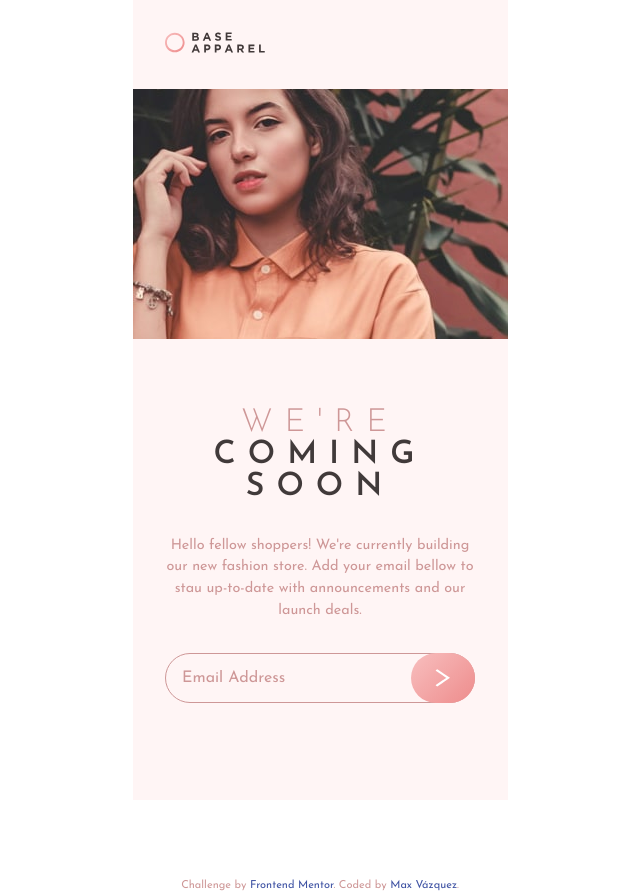
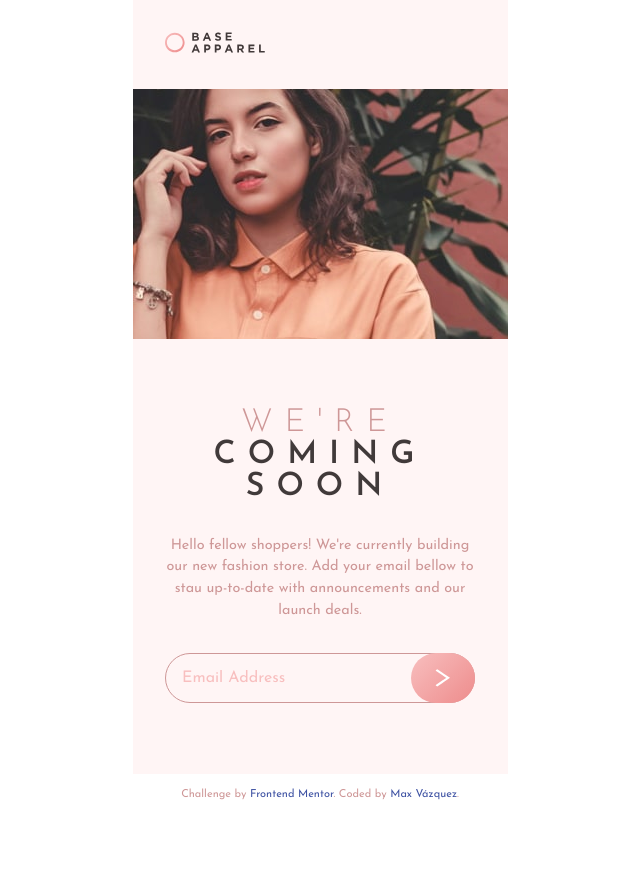
Before and after one commit to vazbaumax/base-apparel-coming-soon-master, a plain HTML site: page index.html in a window 1280 px wide. Shown: the whole page, without its empty margins (320-960 px from the left). After the commit the page ends 800 px from the top, so only its background shows below. Drawn offline with Linux system fonts and the light colour scheme.

Commit message:
second commit

```diff
--- a/css/style.css
+++ b/css/style.css
@@ -17,14 +17,23 @@
 body {
   font-family: "Josefin Sans", sans-serif;
   color: var(--Desaturated-Red);
+  font-size: 16px;
 }
 
 /* ------------- Mobile First ------------- */
 
+.wrapper {
+  width: 100vw;
+  height: 100vh;
+  display: flex;
+  justify-content: center;
+  align-items: center;
+  flex-direction: column;
+}
+
 .container {
   width: 375px;
   height: 800px;
-  margin: 0 auto 80px;
   background-color: var(--Gradient-2);
 }
 .container__logo {
@@ -39,7 +48,7 @@ body {
 .container__content__title {
   text-align: center;
   text-transform: uppercase;
-  font-size: 2em;
+  font-size: 2rem;
   color: var(--Dark-Grayish-Red);
   font-weight: 700;
   letter-spacing: 12px;
@@ -78,7 +87,7 @@ body {
 }
 
 .container__content__form__email::placeholder {
-  color: var(--Desaturated-Red);
+  color: var(--Gradient-3);
 }
 
 .container__content__form__button {
@@ -122,6 +131,7 @@ body {
     content: url(../images/hero-desktop.jpg);
     position: absolute;
     right: 0;
+    top: 0;
   }
 
   .container__content {
@@ -160,6 +170,7 @@ body {
 .attribution {
   font-size: 11px;
   text-align: center;
+  margin-top: 15px;
 }
 .attribution a {
   color: hsl(228, 45%, 44%);
--- a/index.html
+++ b/index.html
@@ -2,6 +2,7 @@
 <html lang="en">
   <head>
     <meta charset="UTF-8" />
+    <meta http-equiv="X-UA-Compatible" content="IE=edge" />
     <meta name="viewport" content="width=device-width, initial-scale=1.0" />
     <!-- displays site properly based on user's device -->
     <link rel="stylesheet" href="css/reset.css" />
@@ -16,48 +17,44 @@
     <title>Frontend Mentor | Base Apparel coming soon page</title>
   </head>
   <body>
-    <section class="container">
-      <!-- seccion 1 -->
-      <img class="container__logo" src="./images/logo.svg" alt="Base Apparel" />
-
-      <!-- seccion 2 -->
-      <img
-        class="container__picture"
-        src="./images/hero-mobile.jpg"
-        alt="Hero Image"
-      />
-
-      <!-- seccion 3 -->
-      <div class="container__content">
+    <div class="wrapper" role="group">
+      <section class="container" role="article">
+        <header role="banner" class="container__logo">
+          <p><img src="./images/logo.svg" alt="Company Logo" /></p>
+        </header>
+        <div role="img" class="container__picture">
+          <p><img src="./images/hero-mobile.jpg" alt="Image Hero" /></p>
+        </div>
+        <main role="main" class="container__content">
           <h1 class="container__content__title">
-          <span class="container__content__title--red-color">We're</span> Coming
-          Soon
+            <span class="container__content__title--red-color">We're</span>
+            Coming Soon
           </h1>
 
           <p class="container__content_description">
-          Hello fellow shoppers! We're currently building our new fashion store.
-          Add your email bellow to stau up-to-date with announcements and our
-          launch deals.
+            Hello fellow shoppers! We're currently building our new fashion
+            store. Add your email bellow to stau up-to-date with announcements
+            and our launch deals.
           </p>
 
-        <form action="" class="container__content__form">
+          <form action="#" class="container__content__form">
             <input
               type="email"
+              placeholder="Email Address"
               class="container__content__form__email"
-            placeholder="Email Address"
             />
             <input
               type="image"
               src="./images/icon-arrow.svg"
+              alt="Icon Arrow"
               class="container__content__form__button"
             />
             <p class="container__content__form__email--error">
-            <!-- Please provide a valid email message-->
+              <!-- This element insert the error message "Please provide a valid email" from main.js file -->
             </p>
           </form>
-      </div>
+        </main>
       </section>
-
       <footer>
         <p class="attribution">
           Challenge by
@@ -66,7 +63,7 @@
           >. Coded by <a href="#">Max Vázquez</a>.
         </p>
       </footer>
-
+    </div>
     <script src="./js/main.js"></script>
   </body>
 </html>
```
Lines whose indentation alone changed are shown as unchanged.
